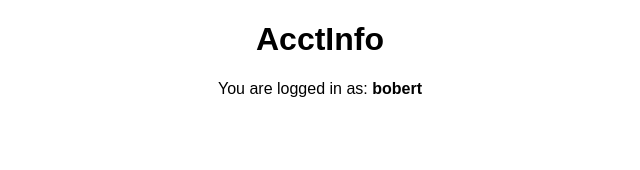
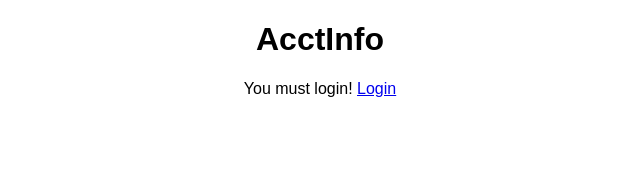
Before and after one commit to melodymennen/full-stack-review, a React (Create React App) app: page /#/private in a window 1280 px wide. Shown: the top 170 px of the page, without its empty margins (320-960 px from the left). Built offline with nearby package versions, Linux system fonts and the light colour scheme.

Commit message:
must login

```diff
--- a/src/components/AcctInfo.js
+++ b/src/components/AcctInfo.js
@@ -1,5 +1,6 @@
 import React, { Component } from 'react';
 import { connect } from 'react-redux';
+import { Link } from 'react-router-dom';
 
 
 class AcctInfo extends Component {
@@ -10,7 +11,8 @@ class AcctInfo extends Component {
             <div>
                 <h1>AcctInfo</h1>
                 <div>
-                    You are logged in as: <strong>{ user.name }</strong>
+                    {user && <p>You are logged in as: <strong>{ user.name }</strong></p>}
+                    {!user && <p>You must login! <Link to='/'>Login</Link></p>}
                 </div>
             </div>
         );
--- a/src/components/Home.js
+++ b/src/components/Home.js
@@ -1,5 +1,6 @@
 import React, { Component } from 'react';
 import logo from '../communityBank.svg';
+import { login } from '../ducks/reducer';
 import { connect } from 'react-redux';
 import Auth0Lock from 'auth0-lock';
 import axios from 'axios';
@@ -7,11 +8,7 @@ import './Home.css';
 
 class Home extends Component {
     constructor(){
-        super()
-
-        this.state = {
-
-        }
+        super();
 
         this.login = this.login.bind(this);
 
@@ -22,10 +19,11 @@ class Home extends Component {
         this.lock = new Auth0Lock(process.env.REACT_APP_AUTH0_CLIENT_ID, process.env.REACT_APP_AUTH0_DOMAIN)
         this.lock.on('authenticated', authResult => {
             this.lock.getUserInfo(authResult.accessToken, (error, user) => {
-                axios.post('/login', {userId: user.sub}).then(response => {
+                // axios.post('/login', {userId: user.sub}).then(response => {
+                    const response = {data: {user:{name:'bobert', picture: 'url'}}}
                     this.props.login(response.data.user)
                     this.props.history.push('/private')
-                })
+                // })
             })
         })
     }
@@ -47,11 +45,8 @@ class Home extends Component {
     }
 }
 
-// function dispatchStateToProps(){
-//     return {
-//         user:
-//     }
-// }
+const mapDispatchToProps = {
+    login: login
+}
 
-export default Home;
-// export default connect(dispatchStateToProps)(Home);
+export default connect(null, mapDispatchToProps)(Home);
--- a/src/ducks/reducer.js
+++ b/src/ducks/reducer.js
@@ -1,8 +1,5 @@
 const initialState = {
-    user: {
-        name: 'bobert',
-        picture: 'url'
-    }
+    user: null
 }
 
 const LOGIN = 'LOGIN';
--- a/src/store.js
+++ b/src/store.js
@@ -1,6 +1,6 @@
 import { createStore } from 'redux';
 import reducer from './ducks/reducer';
 
-const store = createStore(reducer);
+const store = createStore(reducer, window.__REDUX_DEVTOOLS_EXTENSION__ && window.__REDUX_DEVTOOLS_EXTENSION__());
 
 export default store;
```
